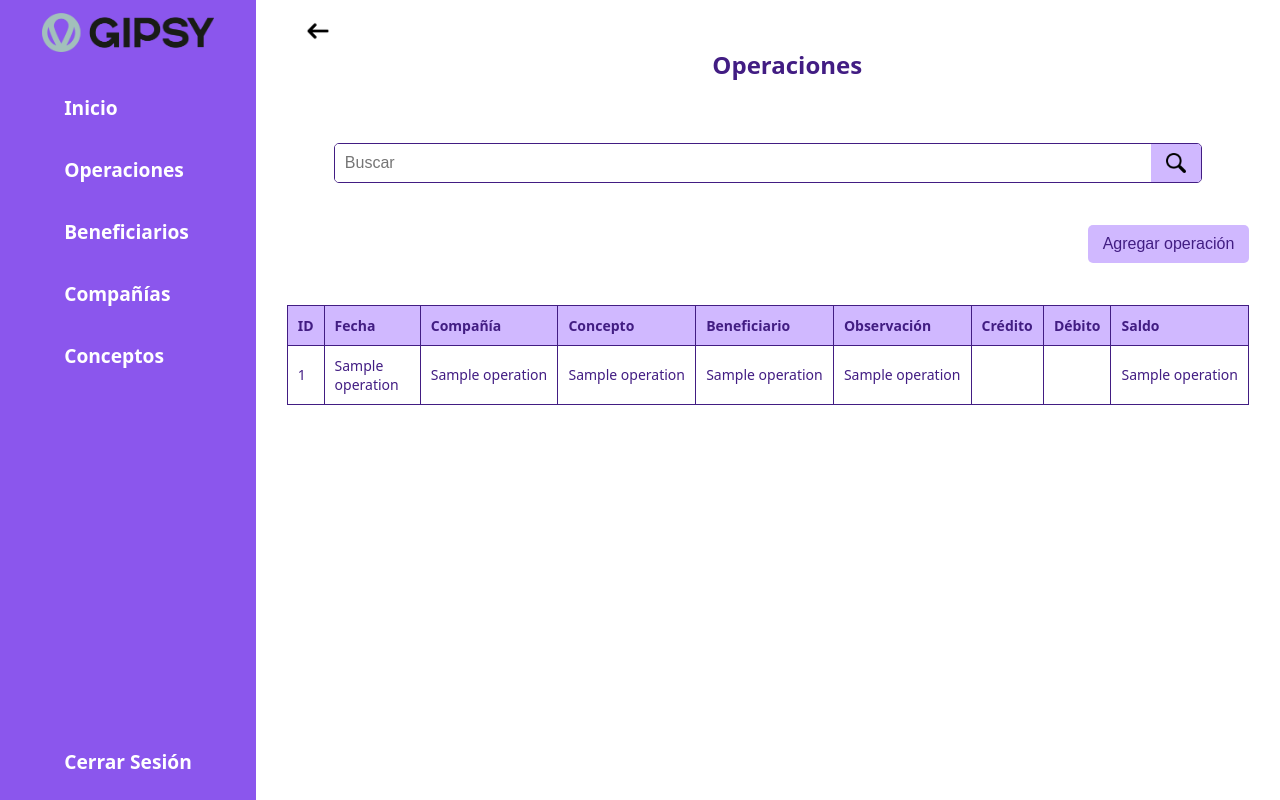
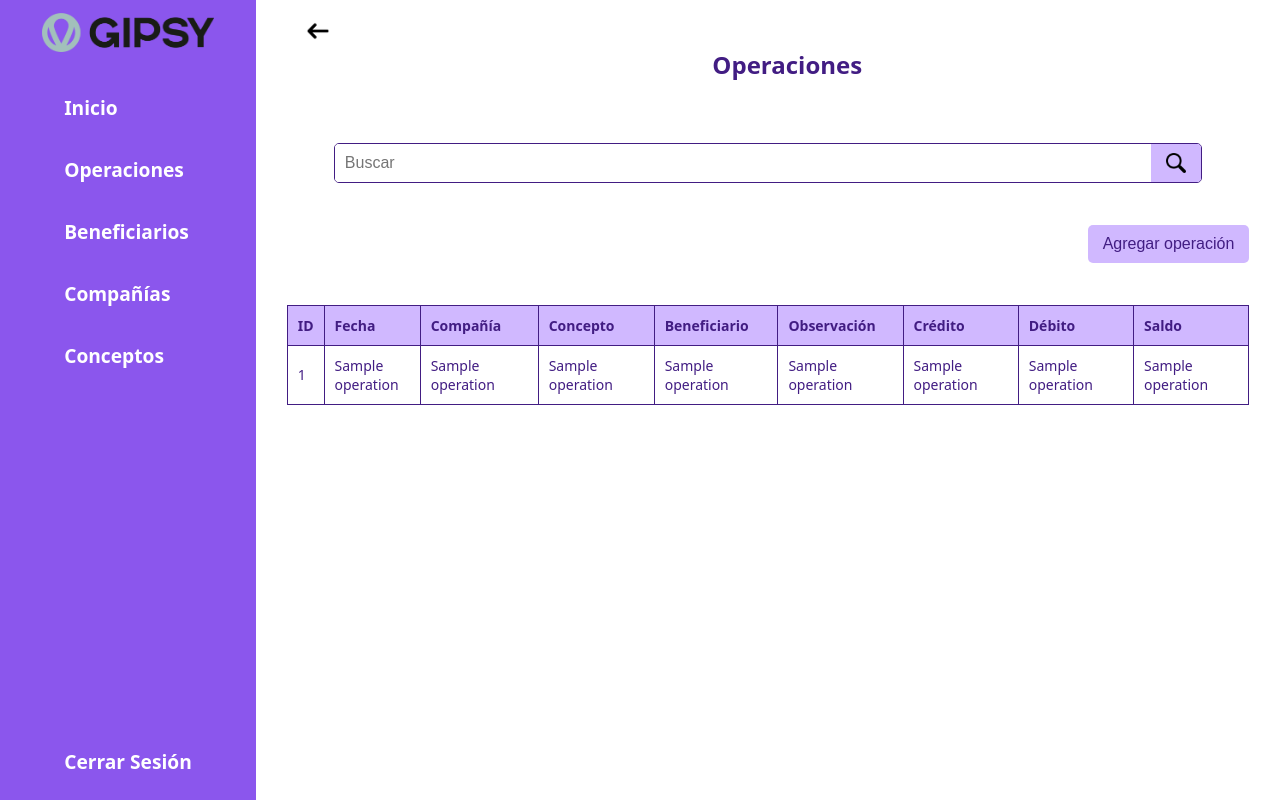
Before and after one commit to ProyGipsy/CashFlow, a Flask app: template templates/operations.html in a window 1280 px wide. Run offline with Flask 3, Linux system fonts and the light colour scheme; the template is opened without the code that fills it: most values are stand-ins (such as "Sample title", 1, 10 or a date in 2020).

Commit message:
Update operations.html
Fixing tbody for empty credits and debits

```diff
--- a/templates/operations.html
+++ b/templates/operations.html
@@ -54,8 +54,16 @@
                 <td>{{ operation[3] }}</td>
                 <td>{{ operation[4] }}</td>
                 <td>{{ operation[5] }}</td>
-                <td>{{ operation[6] if operation[6] else '' }}</td>
-                <td>{{ operation[7] if operation[7] else '' }}</td>
+                <td>
+                    {% if operation[6] != '0,00' %}
+                        {{ operation[6] }}
+                    {% endif %}
+                </td>
+                <td>
+                    {% if operation[7] != '0,00' %}
+                        {{ operation[7] }}
+                    {% endif %}
+                </td>
                 <td>{{ operation[8] }}</td>
             </tr>
             {% endfor %}
```
